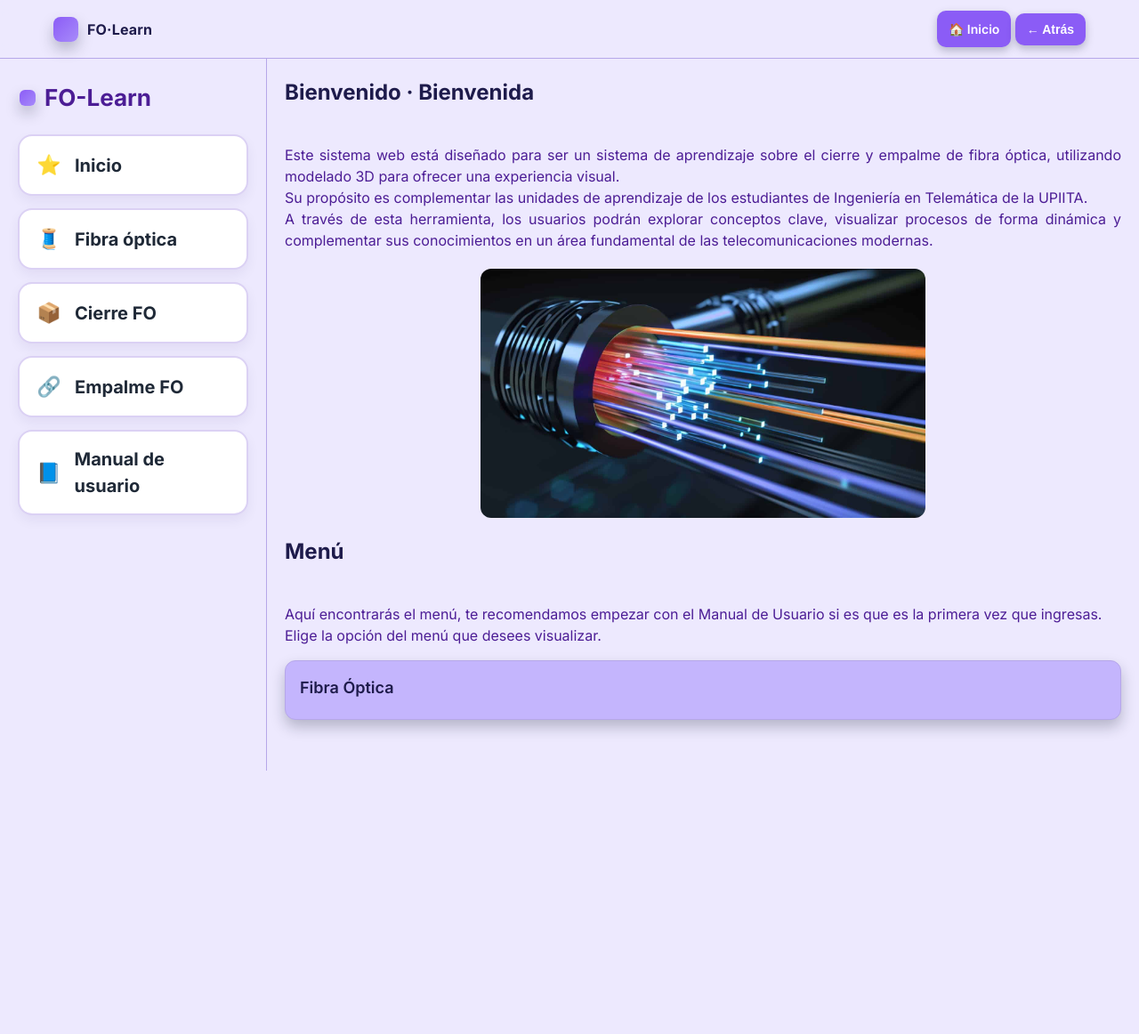
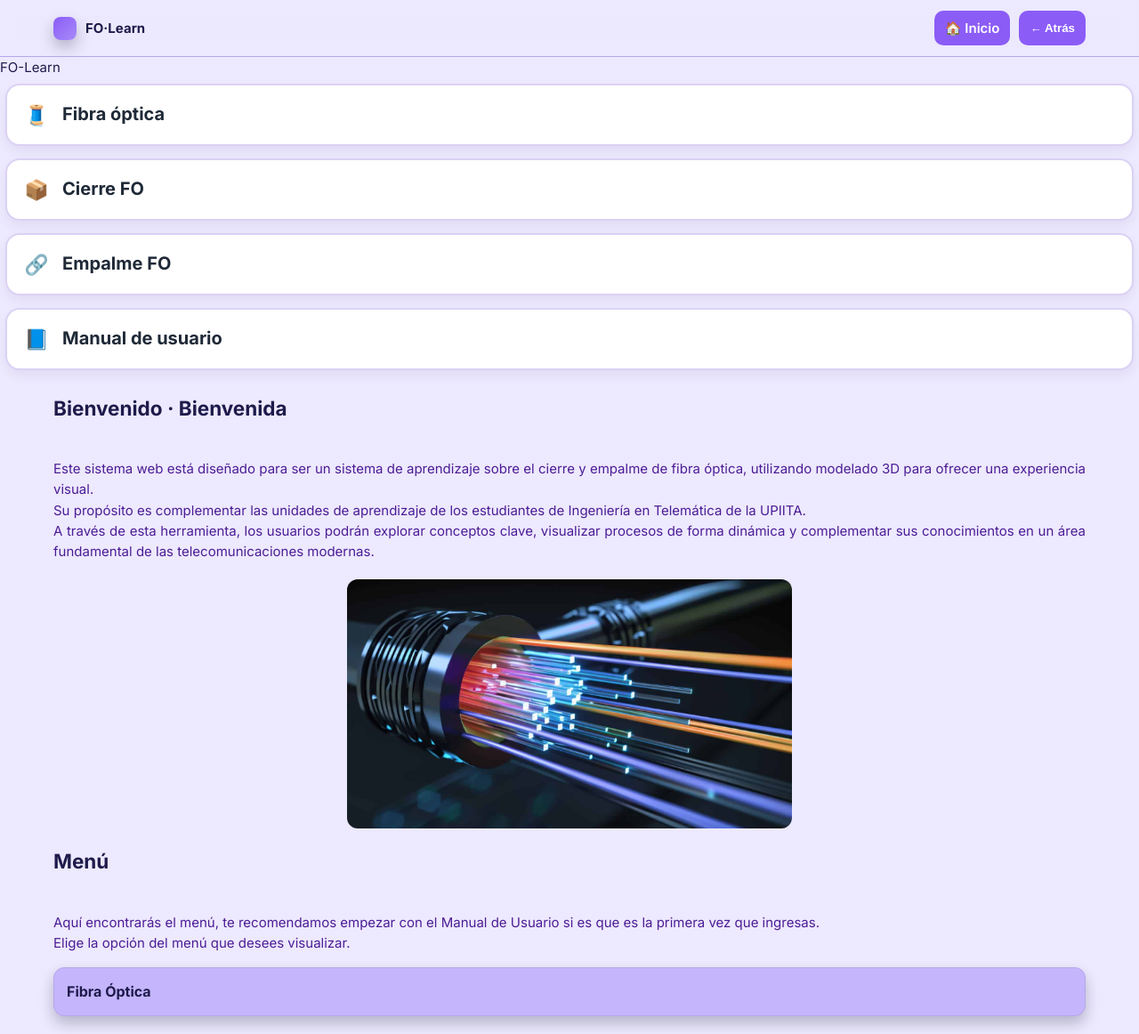
Before and after one commit to karla22rios/fo-learn, a Django app: page / in a window 1280 px wide. Shown: the whole page at 89% size. Before the commit the page ends 866 px from the top, so only its background shows below. Run offline with Django 5.2, Linux system fonts and the light colour scheme; data comes from the database, SQL or seed files in the repository.

Commit message:
Agregamos sidebar2

```diff
--- a/static/css/site.css
+++ b/static/css/site.css
@@ -9,388 +9,264 @@
   --line:  #B6A7E9;
   --radius:12px;
   --shadow:0 8px 16px rgba(15,23,42,0.25);
-  --font: "Inter", system-ui, -apple-system, Segoe UI, Roboto, "Helvetica Neue", Arial;
+  --font: "Inter", system-ui, -apple-system, Segoe UI, Roboto, Arial;
 }
 
-/* ====== Reset y base ====== */
+/* ====== Reset ====== */
 *{ box-sizing:border-box }
 html,body{ height:100% }
+
 body{
   margin:0;
   background:var(--bg);
   color:var(--text);
-  font:16px/1.5 var(--font);
+  font:15px/1.55 var(--font);
 }
 
-/* ====== Header / Navbar ====== */
+/* ====== Header ====== */
 .app-header{
-  position:sticky; top:0; z-index:100;
-  backdrop-filter:saturate(140%) blur(10px);
-  background: color-mix(in srgb, var(--bg) 90%, transparent);
+  position:sticky;
+  top:0;
+  z-index:100;
+  background:rgba(237,233,254,.95);
   border-bottom:1px solid var(--line);
+  backdrop-filter: blur(10px);
 }
 
 .nav{
-  max-width:1200px; margin:0 auto; padding:12px 20px;
-  display:flex; align-items:center; justify-content:space-between;
-  gap:16px;
+  max-width:1200px;
+  margin:0 auto;
+  padding:12px 20px;
+  display:flex;
+  justify-content:space-between;
+  align-items:center;
 }
 
 .brand{
-  display:flex; align-items:center; gap:10px;
-  text-decoration:none; color:var(--text);
+  display:flex;
+  align-items:center;
+  gap:10px;
+  text-decoration:none;
+  color:var(--text);
+  font-weight:700;
 }
+
 .brand .logo{
-  width:28px; height:28px; border-radius:8px;
-  background:linear-gradient(135deg, var(--brand), var(--brand-light));
-  box-shadow: var(--shadow);
+  width:26px;
+  height:26px;
+  border-radius:8px;
+  background:linear-gradient(135deg,var(--brand),var(--brand-light));
+  box-shadow:var(--shadow);
 }
-.brand span{ font-weight:700; letter-spacing:.2px; }
 
-/* ====== Botones genéricos ====== */
-.btn{
-  appearance:none;
+/* ====== Botones navbar ====== */
+.nav-actions{
+  display:flex;
+  gap:10px;
+}
+
+.btn-home,
+.btn-back{
+  background:var(--brand);
+  color:#fff;
+  border:none;
+  border-radius:10px;
+  padding:8px 12px;
+  font-weight:600;
+  cursor:pointer;
+  text-decoration:none;
+  display:inline-flex;
+  align-items:center;
+  gap:6px;
+  transition:.2s;
+}
+
+.btn-home:hover,
+.btn-back:hover{
+  background:var(--brand-light);
+  transform:translateY(-1px);
+}
+
+/* ====== Layout ====== */
+.container{
+  max-width:1200px;
+  margin:0 auto;
+  padding:20px;
+}
+
+.page{
+  display:grid;
+  grid-template-columns:260px 1fr;
+  gap:20px;
+}
+
+@media(max-width:980px){
+  .page{
+    grid-template-columns:1fr;
+  }
+}
+
+/* ====== Sidebar ====== */
+.sidebar{
+  position:sticky;
+  top:70px;
+}
+
+.sidebar h2,
+.sidebar h3{
+  font-size:20px;
+  margin:0 0 14px;
+}
+
+/* Botones del sidebar */
+.sidebar a{
+  display:flex;
+  align-items:center;
+  gap:10px;
+  background:#fff;
+  color:var(--text);
+  text-decoration:none;
+  padding:10px 14px;
+  border-radius:14px;
+  font-size:15px;
+  font-weight:600;
   border:1px solid var(--line);
-  border-radius:10px;
-  padding:7px 12px;
+  box-shadow:0 4px 10px rgba(15,23,42,.15);
+  transition:.2s;
+}
+
+.sidebar a + a{
+  margin-top:10px;
+}
+
+.sidebar a:hover{
   background:var(--brand-light);
   color:#fff;
-  text-decoration:none;
-  cursor:pointer;
-  transition: all .2s ease;
-  font-weight:500;
-}
-.btn:hover{
-  background:var(--brand);
-  border-color:var(--brand);
+  transform:translateY(-2px);
 }
 
-/* Botón destacado */
-.btn.primary{
-  background:var(--brand);
-  border-color:transparent;
+/* ====== Cards ====== */
+.card{
+  background:var(--panel);
+  border-radius:var(--radius);
+  border:1px solid var(--line);
+  box-shadow:var(--shadow);
+}
+
+.card.pad{
+  padding:16px;
+}
+
+/* ====== Grid categorías (home) ====== */
+.category-grid{
+  display:grid;
+  grid-template-columns:repeat(auto-fit,minmax(220px,1fr));
+  gap:16px;
+  margin-top:16px;
+}
+
+.category-card{
+  background:var(--panel);
+  border-radius:var(--radius);
+  border:1px solid var(--line);
+  padding:14px;
+  text-decoration:none;
+  color:var(--text);
+  box-shadow:var(--shadow);
+  transition:.2s;
+}
+
+.category-card h3{
+  font-size:16px;
+  margin:0;
+}
+
+.category-card:hover{
+  transform:translateY(-4px);
+}
+
+/* ====== Sidebar pasos ====== */
+.step-list{
+  list-style:none;
+  margin:0;
+  padding:0;
+}
+
+.step-list li{
+  border-left:4px solid transparent;
+}
+
+.step-list a{
+  display:block;
+  padding:9px 12px;
+  border-radius:8px;
+  font-size:14px;
+}
+
+.step-list li.active{
+  border-left-color:var(--brand);
+}
+
+.step-list li.active a{
+  background:var(--brand-light);
   color:#fff;
   font-weight:600;
-}
-.btn.primary:hover{
-  filter:brightness(.92);
-}
-
-/* ====== Contenedor principal ====== */
-.container{
-  max-width:1200px; margin:0 auto; padding:20px;
-}
-
-/* ====== Tarjetas / paneles ====== */
-.card{
-  background:var(--panel);
-  border:1px solid var(--line);
-  border-radius:var(--radius);
-  box-shadow: var(--shadow);
-}
-.card.pad{ padding:16px; }
-
-/* ====== Grid: sidebar + contenido ====== */
-.page{
-  display:grid;
-  grid-template-columns: 280px 1fr;
-  gap:20px;
-}
-@media (max-width: 980px){
-  .page{ grid-template-columns: 1fr; }
-}
-
-/* ====== Sidebar de pasos ====== */
-.sidebar{
-  position:sticky;
-  top:68px;
-  align-self:start;
-}
-.sidebar h3{
-  margin:0 0 10px 0;
-  font-size:18px;
-}
-
-.step-list{
-  margin:0; padding:0; list-style:none;
-}
-.step-list li{
-  border-left:4px solid transparent;
-  transition: all .2s ease;
-}
-.step-list a{
-  display:block;
-  padding:10px 12px;
-  color:var(--text);
-  text-decoration:none;
-  border-radius:8px;
-}
-.step-list a:hover{
-  background:var(--brand-light);
-  color:#fff;
-}
-.step-list li.active{
-  border-left-color: var(--brand);
-}
-.step-list li.active a{
-  background:var(--brand-light);
-  font-weight:600;
-  color:#fff;
 }
 
 /* ====== Visor 3D ====== */
 .viewer-wrap{
-  position:relative;
   width:100%;
-  aspect-ratio:16 / 9;
+  aspect-ratio:16/9;
   background:#DFD8FD;
   border-radius:var(--radius);
   border:1px solid var(--line);
   overflow:hidden;
 }
 
+/* ====== Toolbar visor ====== */
 .viewer-toolbar{
-  display:flex; gap:10px; flex-wrap:wrap;
   margin-top:10px;
+  display:flex;
+  gap:10px;
 }
 
-.overlay{
-  position:absolute; inset:0;
-  display:flex; align-items:center; justify-content:center;
-  color:#fff;
-  background:rgba(139,92,246,0.7);
-  font:15px var(--font);
-}
-
-/* ====== Tipografía utilitaria ====== */
-h1,h2,h3{ margin:0 0 10px 0 }
-.muted{ color:var(--muted) }
-.hl{ color:var(--brand) }
-hr.sep{
-  border:0; border-top:1px solid var(--line);
-  margin:14px 0;
-}
-
-/* ====== Grid de categorías ====== */
-.category-grid{
-  display:grid; gap:16px;
-  grid-template-columns: repeat(auto-fit, minmax(220px, 1fr));
-  margin-top:16px;
-}
-
-.category-card{
-  display:block;
-  background:var(--panel);
-  border:1px solid var(--line);
-  border-radius:var(--radius);
-  padding:16px;
-  text-decoration:none;
-  color:var(--text);
-  box-shadow:var(--shadow);
-  transition: transform .15s ease, box-shadow .15s ease;
-}
-.category-card:hover{
-  transform:translateY(-4px);
-  box-shadow:0 12px 28px rgba(15,23,42,.35);
-}
-.category-card h3{
-  margin:0 0 6px 0; font-size:18px; font-weight:600;
-}
-.category-card p{
-  margin:0; font-size:14px;
-}
-
-/* ====== Navegación entre pasos ====== */
+/* ====== Navegación pasos ====== */
 .step-nav{
+  display:flex;
+  justify-content:space-between;
   margin-top:18px;
-  display:flex; justify-content:space-between; align-items:center;
 }
 
 .nav-btn{
-  padding:8px 14px;
   background:var(--brand);
   color:#fff;
-  border-radius:6px;
+  padding:8px 14px;
+  border-radius:8px;
   text-decoration:none;
-  font-weight:500;
-  transition: background .2s;
+  font-weight:600;
+  transition:.2s;
 }
+
 .nav-btn:hover{
   background:var(--brand-light);
 }
 
-/* ====== Botones "Atrás" e "Inicio" ====== */
-.back-btn-container {
-  margin:10px 0 10px;
-  display:flex;
-  gap:10px;
-  align-items:center;
+/* ====== Audio ====== */
+audio{
+  width:100%;
 }
 
-/* Base compartida para los botones superiores */
-.btn-top {
-  background:var(--brand);
-  color:#fff;
-  border:none;
-  border-radius:10px;
-  padding:10px 13px;
-  cursor:pointer;
-  font-weight:600;
-  font-size:14px;
-  transition: background 0.2s, transform 0.1s, box-shadow 0.2s;
-  box-shadow:0 4px 10px rgba(15,23,42,0.25);
-  text-decoration:none;
-  display:inline-flex;
-  align-items:center;
-  gap:6px;
+/* ====== Utilidades ====== */
+h1,h2,h3{
+  margin:0 0 10px;
 }
 
-/* ======= Botones Atrás e Inicio (Navbar) ======= */
-
-.btn-back,
-.btn-home {
-  background: var(--brand);
-  color: #fff;
-  border: none;
-  border-radius: 10px;
-  padding: 10px 13px;
-  cursor: pointer;
-  font-weight: 600;
-  font-size: 14px;
-  transition: background 0.2s, transform 0.1s, box-shadow 0.2s;
-  box-shadow: 0 4px 10px rgba(15,23,42,0.25);
-  text-decoration: none;
-  display: inline-flex;
-  align-items: center;
-  gap: 6px;
+.muted{
+  color:var(--muted);
 }
 
-.btn-back:hover,
-.btn-home:hover {
-  background: var(--brand-light);
-  transform: translateY(-1px);
-  box-shadow: 0 6px 14px rgba(15,23,42,0.3);
+hr.sep{
+  border:none;
+  border-top:1px solid var(--line);
+  margin:14px 0;
 }
-
-/* Fallback si tu build no soporta "composes" (puedes dejar sólo esto): */
-/*
-.btn-back,
-.btn-home{
-  background:var(--brand);
-  color:#fff;
-  border:none;
-  border-radius:10px;
-  padding:10px 13px;
-  cursor:pointer;
-  font-weight:600;
-  font-size:14px;
-  transition: background 0.2s, transform 0.1s, box-shadow 0.2s;
-  box-shadow:0 4px 10px rgba(15,23,42,0.25);
-  text-decoration:none;
-  display:inline-flex;
-  align-items:center;
-  gap:6px;
-}
-*/
-
-.btn-back:hover,
-.btn-home:hover{
-  background:var(--brand-light);
-  transform:translateY(-1px);
-  box-shadow:0 6px 14px rgba(15,23,42,0.3);
-}
-
-/* ====== Sidebar GLOBAL (todas las páginas) ====== */
-.app-shell{
-  display:flex;
-  width:100%;
-  min-height: calc(100vh - 60px);
-}
-
-.app-side{
-  width: 300px;
-  background: var(--bg);
-  border-right: 1px solid var(--line);
-  padding: 18px 14px;
-  position: sticky;
-  top: 0;
-  height: calc(100vh - 0px);
-  overflow:auto;
-}
-
-.app-side .side-title{
-  display:flex;
-  align-items:center;
-  gap:10px;
-  font-weight:800;
-  font-size:26px;
-  color: var(--muted);
-  margin: 6px 8px 16px;
-}
-
-.app-side .side-dot{
-  width:18px; height:18px;
-  border-radius:6px;
-  background: linear-gradient(135deg, var(--brand), var(--brand-light));
-  box-shadow: var(--shadow);
-}
-
-.side-nav{
-  display:flex;
-  flex-direction:column;
-  gap:14px;
-  padding: 6px;
-}
-
-.side-link{
-  display:flex;
-  align-items:center;
-  gap: 12px;
-  text-decoration:none;
-  color: var(--text);
-  font-weight:700;
-  font-size:20px;
-  background: #fff;
-  border: 2px solid var(--line);
-  border-radius: 16px;
-  padding: 16px 16px;
-  box-shadow: 0 6px 14px rgba(15,23,42,.10);
-  transition: transform .12s ease, box-shadow .12s ease, background .12s ease;
-}
-
-.side-link:hover{
-  transform: translateY(-1px);
-  background: color-mix(in srgb, var(--bg) 70%, #fff);
-  box-shadow: 0 12px 24px rgba(15,23,42,.15);
-}
-
-.side-link .ico{
-  width: 34px;
-  display:flex;
-  justify-content:center;
-  font-size: 22px;
-}
-
-.side-link.is-active{
-  border-color: var(--brand);
-  background: color-mix(in srgb, var(--panel) 35%, #fff);
-}
-
-/* Contenido */
-.app-main{
-  flex:1;
-  min-width:0;
-}
-
-/* Responsive */
-@media (max-width: 980px){
-  .app-shell{ flex-direction:column; }
-  .app-side{
-    width: 100%;
-    position: relative;
-    height:auto;
-    border-right:none;
-    border-bottom:1px solid var(--line);
-  }
-  .side-link{ font-size:18px; padding:14px; }
-}
--- a/templates/base.html
+++ b/templates/base.html
@@ -149,9 +149,6 @@
       </div>
 
       <nav class="side-nav">
-        <a class="side-link {% if active == 'home' %}is-active{% endif %}" href="{% url 'home' %}">
-          <span class="ico">⭐</span><span>Inicio</span>
-        </a>
 
         <!-- Cambia slugs a los tuyos -->
         <a class="side-link {% if active == 'fibra' %}is-active{% endif %}" href="{% url 'category_detail' slug='fibra-optica' %}">
```
